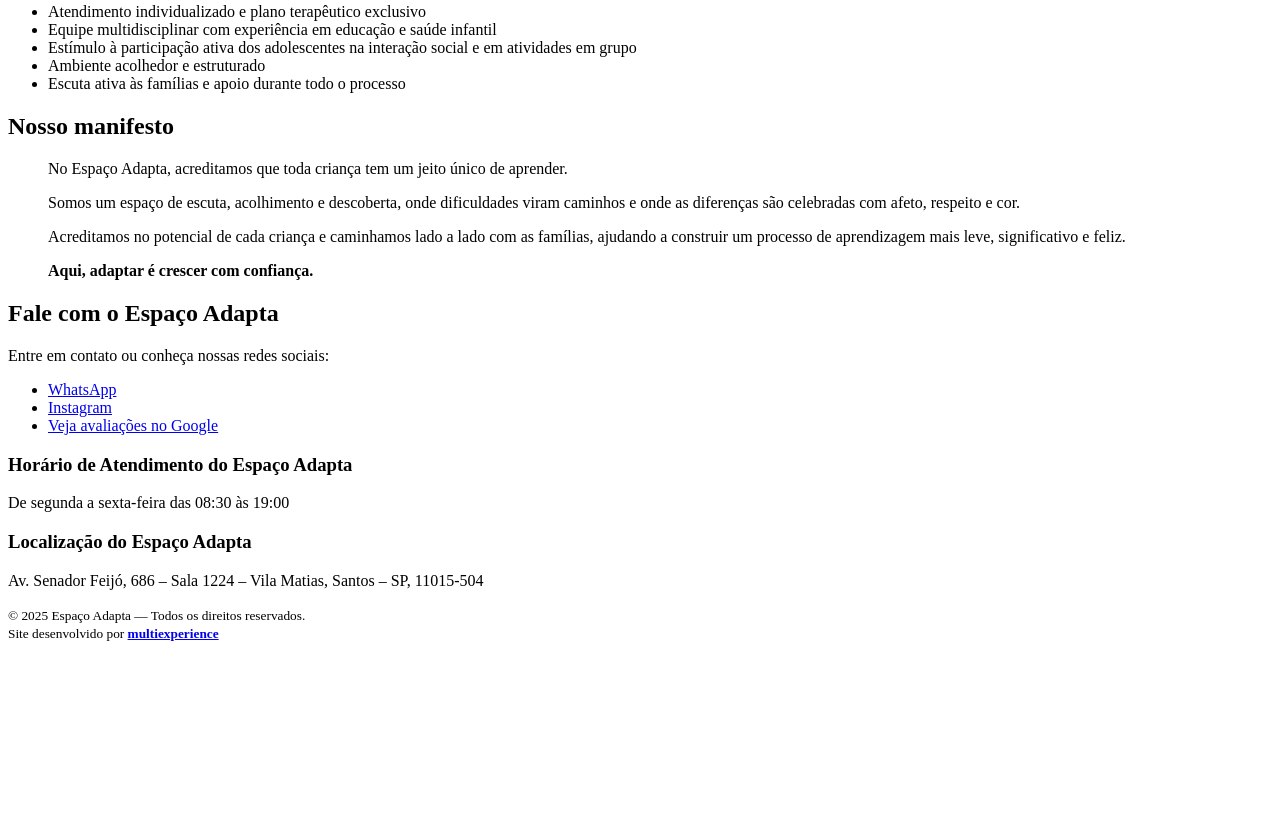
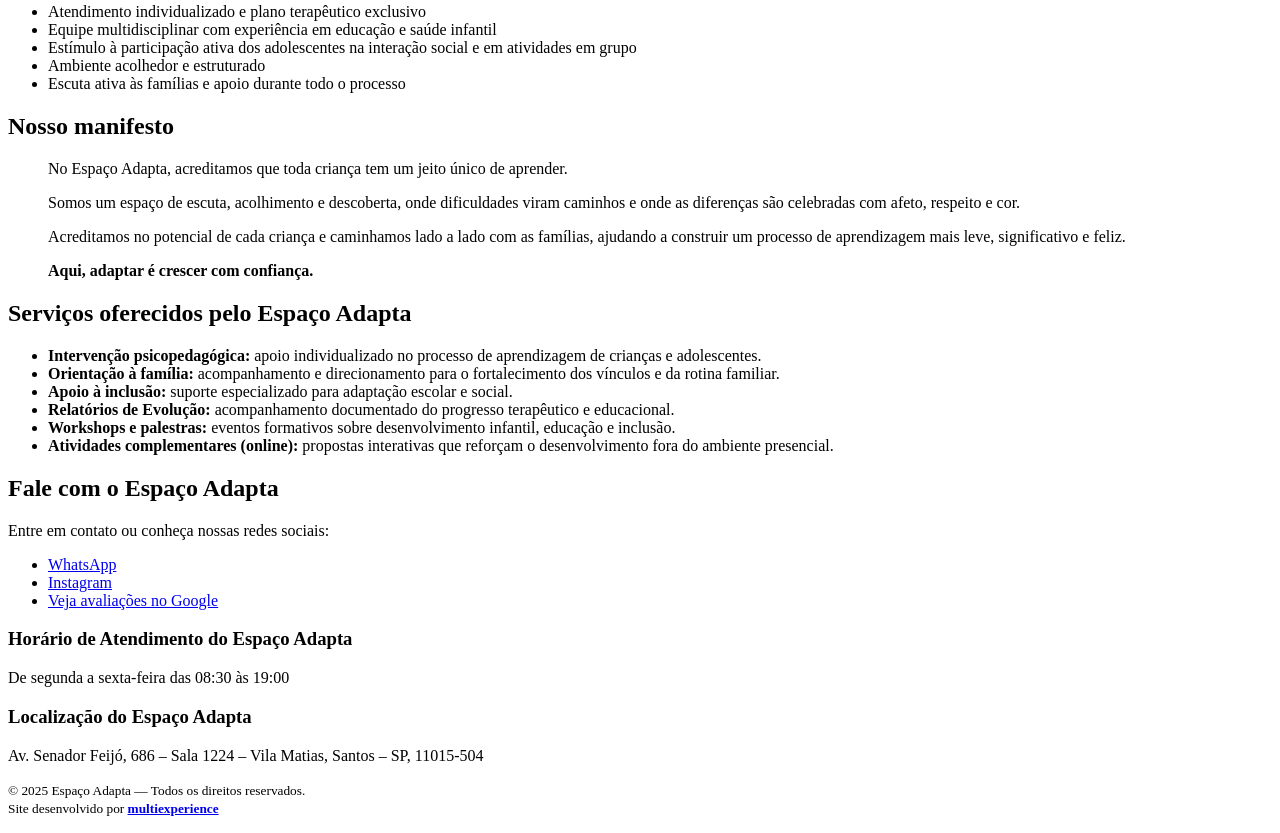
Before and after one commit to khayan/espacoadapta-site, a plain HTML site: page index.html in a window 1280 px wide. Shown: the part 718-1551 px from the top of the page. Before the commit the page ends 1376 px from the top, so only its background shows below. Drawn offline with Linux system fonts and the light colour scheme.

Commit message:
feat(services): add services section with semantic HTML and SEO-friendly content

```diff
--- a/index.html
+++ b/index.html
@@ -143,6 +143,24 @@
             </blockquote>
         </section>
 
+        <section id="servicos">
+            <h2>Serviços oferecidos pelo Espaço Adapta</h2>
+            <ul>
+                <li><strong>Intervenção psicopedagógica:</strong> apoio individualizado no processo de aprendizagem de
+                    crianças e adolescentes.</li>
+                <li><strong>Orientação à família:</strong> acompanhamento e direcionamento para o fortalecimento dos
+                    vínculos e da rotina familiar.</li>
+                <li><strong>Apoio à inclusão:</strong> suporte especializado para adaptação escolar e social.</li>
+                <li><strong>Relatórios de Evolução:</strong> acompanhamento documentado do progresso terapêutico e
+                    educacional.</li>
+                <li><strong>Workshops e palestras:</strong> eventos formativos sobre desenvolvimento infantil, educação
+                    e inclusão.</li>
+                <li><strong>Atividades complementares (online):</strong> propostas interativas que reforçam o
+                    desenvolvimento fora do ambiente presencial.</li>
+            </ul>
+
+        </section>
+
         <footer id="contato">
             <h2>Fale com o Espaço Adapta</h2>
             <p>Entre em contato ou conheça nossas redes sociais:</p>
```
